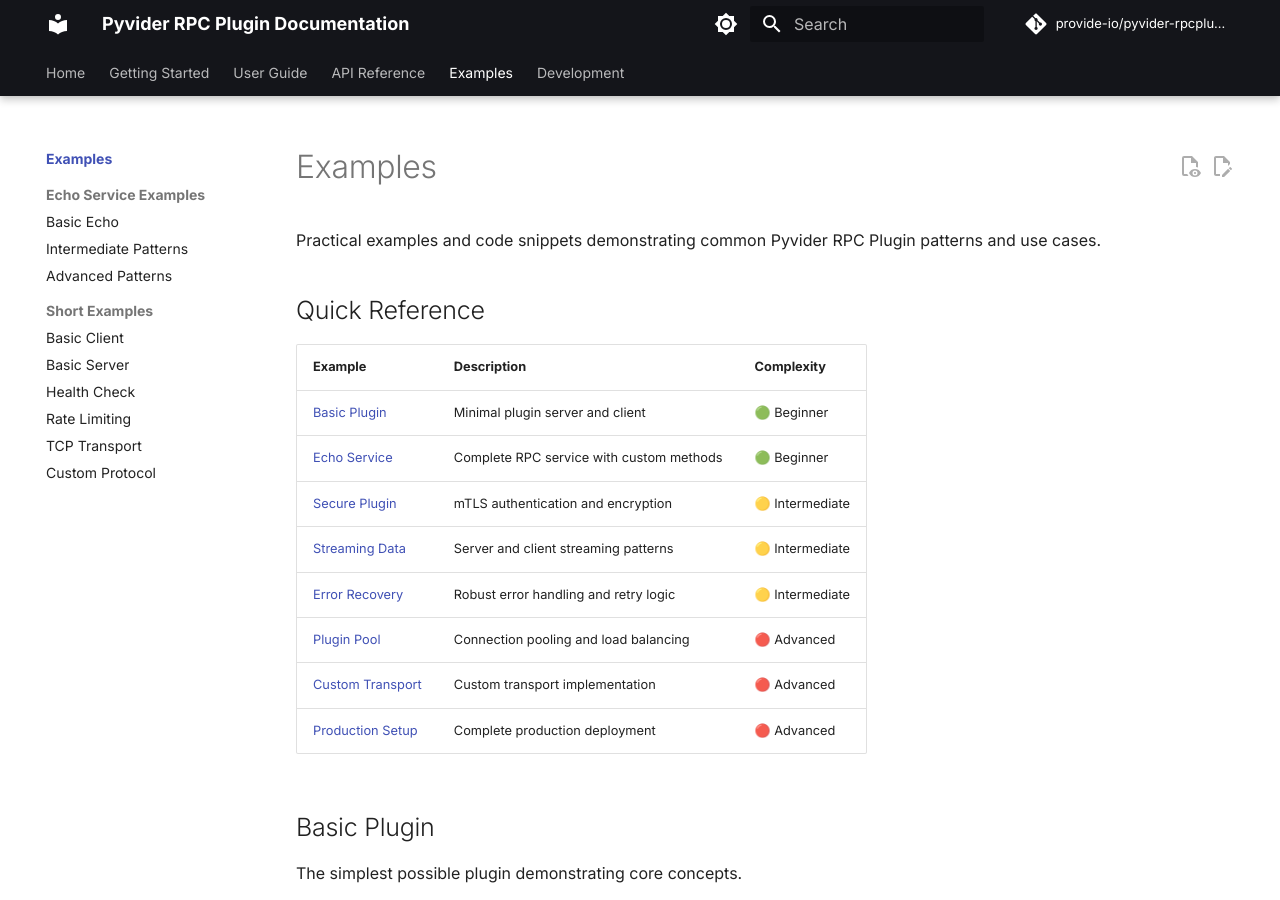
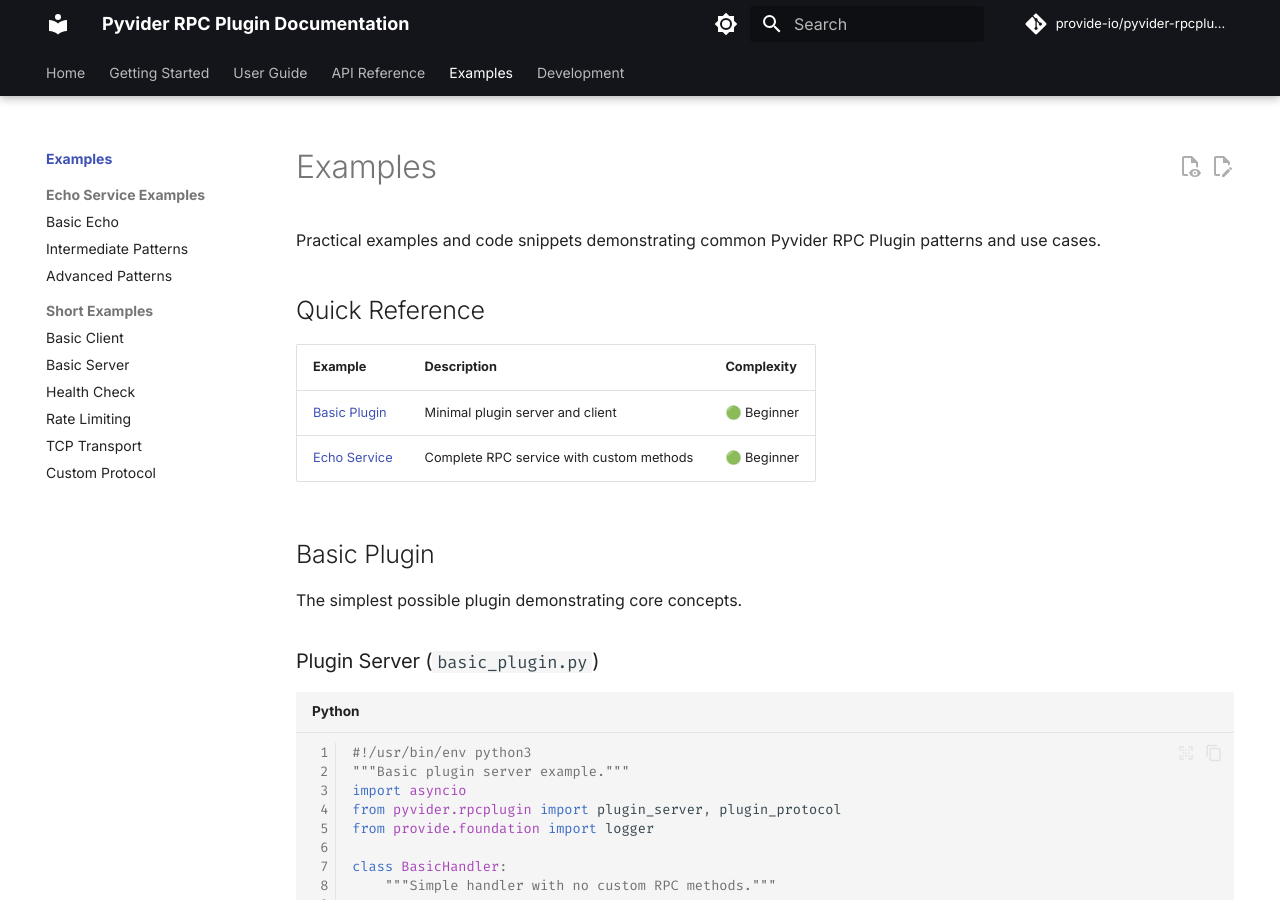
Before and after one commit to provide-io/pyvider-rpcplugin, an MkDocs documentation site: the page built from docs/examples/index.md, in a window 1280 px wide and 900 px high. Built offline with MkDocs 1.6.1 and Material for MkDocs 9.7.7, drawn with Linux system fonts in a browser that asks for light colours; comment, search, counter and statistics services are not loaded; the version menu is left out; some of the changed text lies outside the part shown.

Commit message:
🔼⚙️ [skip ci] auto-commit

```diff
--- a/docs/examples/index.md
+++ b/docs/examples/index.md
@@ -8,12 +8,6 @@ Practical examples and code snippets demonstrating common Pyvider RPC Plugin pat
 |---------|-------------|------------|
 | [Basic Plugin](#basic-plugin) | Minimal plugin server and client | 🟢 Beginner |
 | [Echo Service](#echo-service) | Complete RPC service with custom methods | 🟢 Beginner |
-| [Secure Plugin](#secure-plugin) | mTLS authentication and encryption | 🟡 Intermediate |
-| [Streaming Data](#streaming-data) | Server and client streaming patterns | 🟡 Intermediate |
-| [Error Recovery](#error-recovery) | Robust error handling and retry logic | 🟡 Intermediate |
-| [Plugin Pool](#plugin-pool) | Connection pooling and load balancing | 🔴 Advanced |
-| [Custom Transport](#custom-transport) | Custom transport implementation | 🔴 Advanced |
-| [Production Setup](#production-setup) | Complete production deployment | 🔴 Advanced |
 
 ## Basic Plugin
 
@@ -344,7 +338,6 @@ For more advanced patterns and production use cases:
 The `examples/` directory contains additional working examples:
 
 - **[Echo Service Examples](echo-basic.md)** - Complete RPC service with streaming patterns (basic, intermediate, and advanced)
-- **[Production Examples](production/index.md)** - Production deployment patterns
 - **Short Examples** (see navigation menu) - Focused 15-30 line examples for specific features
 
 ### Running Examples
```
